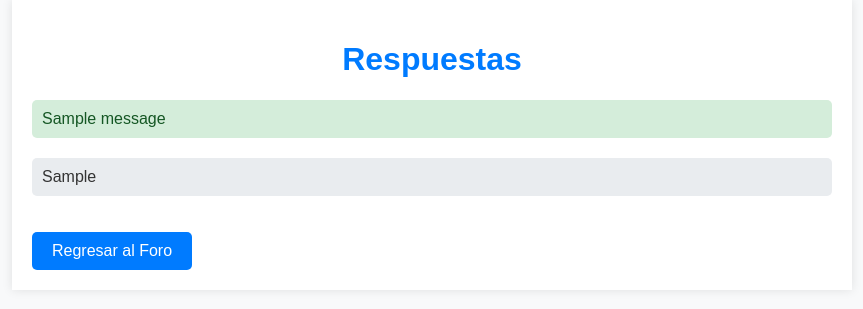
After one commit to elmerurbina/EcoWeb_Devs, a Flask app: page /respuestas in a window 1280 px wide. The commit adds this page. Shown: the top 309 px of the page, without its empty margins (208-1071 px from the left). Run offline with Flask 3, Linux system fonts and the light colour scheme; tables that the repository leaves empty hold one stand-in row (values such as "Sample post"); one stand-in notice (Sample message) is shown.

Commit message:
Foro respuestas saved on database

```diff
--- a/app.py
+++ b/app.py
@@ -3,7 +3,7 @@ from autenticacion import register, login
 from publicaciones import publicaciones
 from campanias import campanias, new_campaign, add_comment
 from denuncia import denuncia, denunciaForm, submit_denuncia
-from foro import foro, new_debate, new_thread, new_question, new_response, submit_answer
+from foro import foro, new_debate, new_thread, new_question, new_response, respuestas
 from config import Config
 from submit_publication import submit_publication
 from ia import recognize
@@ -45,7 +45,7 @@ app.add_url_rule('/new_debate', 'new_debate', new_debate, methods=['POST'])
 app.add_url_rule('/new_question', 'new_question', new_question, methods=['POST'])
 app.add_url_rule('/new_thread', 'new_thread', new_thread, methods=['POST'])
 app.add_url_rule('/new_response', 'new_response', new_response, methods=['POST'])
-app.add_url_rule('/submit_answer', 'submit_answer', submit_answer, methods=['POST'])
+app.add_url_rule('/respuestas', 'respuestas', respuestas)
 
 
 @app.route('/ia', methods=['GET'])
--- a/db.py
+++ b/db.py
@@ -1,5 +1,6 @@
 import mysql.connector
 from mysql.connector import Error
+from datetime import datetime
 
 def create_connection():
     """ Create a database connection to the MySQL database """
@@ -19,14 +20,34 @@ def create_connection():
     return connection
 
 
-def save_respuesta(respuesta, item_id, item_type):
-    conn = create_connection()
-    if conn:
-        cursor = conn.cursor()
-        cursor.execute('INSERT INTO respuestas (respuesta, item_id, item_type) VALUES (%s, %s, %s)', (respuesta, item_id, item_type))
-        conn.commit()
-        cursor.close()
-        conn.close()
+def save_response(respuesta):
+    try:
+        connection = create_connection()
+        if connection is None:
+            return False
+
+        cursor = connection.cursor()
+
+        # Use placeholders for parameters in the SQL query
+        query = '''
+            INSERT INTO respuestas (respuesta)
+            VALUES (%s)
+        '''
+
+        # Pass respuesta as a single-element tuple
+        cursor.execute(query, (respuesta,))
+
+        connection.commit()
+        print("Response saved successfully")
+        return True
+    except Error as e:
+        print(f"Error: {e}")
+        return False
+    finally:
+        if cursor:
+            cursor.close()
+        if connection:
+            connection.close()
 
 def get_respuestas():
     conn = create_connection()
--- a/foro.py
+++ b/foro.py
@@ -1,6 +1,6 @@
 from flask import Flask, render_template, request, url_for, redirect, flash, jsonify
-from db import ForoDebate, ForoHilo, ForoPregunta, get_all_debates, get_all_questions, get_all_threads, save_respuesta, \
-    get_respuestas
+from db import ForoDebate, ForoHilo, ForoPregunta, get_all_debates, get_all_questions, get_all_threads, save_response, \
+    get_respuestas, create_connection
 
 app = Flask(__name__)
 
@@ -20,7 +20,7 @@ def foro():
     # Create a dictionary to map item_id and item_type to their responses
     respuestas_dict = {}
     for respuesta in respuestas:
-        key = (respuesta.item_id, respuesta.item_type)
+        key = ()
         if key not in respuestas_dict:
             respuestas_dict[key] = []
         respuestas_dict[key].append(respuesta)
@@ -74,33 +74,37 @@ def new_thread():
     return redirect(url_for('foro'))
 
 
+import logging
+
+
 @app.route('/new_response', methods=['POST'])
 def new_response():
     respuesta = request.form['respuesta']
-    item_id = request.form.get('item_id')
-    item_type = request.form.get('item_type')
 
-    try:
-        save_respuesta(respuesta)  # Save the response to the database
-        flash('Respuesta agregada con éxito', 'success')
-    except Exception as e:
-        flash(f'Error al agregar la respuesta: {str(e)}', 'error')
-
-    return redirect(url_for('foro'))
+    success = save_response(respuesta)
+    if success:
+        return redirect('/respuestas')
+    else:
+        return "Error saving response", 500
 
 
-@app.route('/submit_answer', methods=['POST'])
-def submit_answer():
-    data = request.json
-    answer_content = data.get('answer')
-    item_id = data.get('item_id')
-    item_type = data.get('item_type')
+@app.route('/respuestas')
+def respuestas():
+    try:
+        connection = create_connection()
+        cursor = connection.cursor(dictionary=True)
 
-    if answer_content and item_id and item_type:
-        save_respuesta(answer_content, item_id, item_type)
-        return jsonify({'status': 'success'})
+        # Fetch all responses
+        cursor.execute('SELECT * FROM respuestas')
+        respuestas = cursor.fetchall()
 
-    return jsonify({'status': 'error'}), 400
+        return render_template('respuestas.html', respuestas=respuestas)
+    except Exception as e:
+        print(f"Error: {e}")
+        return "Error retrieving responses", 500
+    finally:
+        cursor.close()
+        connection.close()
 
 
 if __name__ == '__main__':
--- /dev/null
+++ b/static/css/respuestas.css
@@ -0,0 +1,73 @@
+
+body {
+    font-family: 'Arial', sans-serif;
+    background-color: #f8f9fa;
+    margin: 0;
+    padding: 0;
+    color: #333;
+}
+
+.container {
+    max-width: 800px;
+    margin: 0 auto;
+    padding: 20px;
+    background-color: #ffffff;
+    box-shadow: 0 0 10px rgba(0, 0, 0, 0.1);
+}
+
+h1 {
+    color: #007bff;
+    text-align: center;
+}
+
+.flash-messages {
+    margin-bottom: 20px;
+}
+
+.alert {
+    padding: 10px;
+    border-radius: 5px;
+    margin-bottom: 10px;
+}
+
+.alert-success {
+    background-color: #d4edda;
+    color: #155724;
+}
+
+.alert-warning {
+    background-color: #fff3cd;
+    color: #856404;
+}
+
+.alert-danger {
+    background-color: #f8d7da;
+    color: #721c24;
+}
+
+ul {
+    list-style-type: none;
+    padding: 0;
+}
+
+ul li {
+    background-color: #e9ecef;
+    margin: 5px 0;
+    padding: 10px;
+    border-radius: 5px;
+}
+
+a {
+    display: inline-block;
+    margin-top: 20px;
+    padding: 10px 20px;
+    background-color: #007bff;
+    color: #ffffff;
+    text-decoration: none;
+    border-radius: 5px;
+    text-align: center;
+}
+
+a:hover {
+    background-color: #0056b3;
+}
--- /dev/null
+++ b/templates/respuestas.html
@@ -0,0 +1,34 @@
+<!DOCTYPE html>
+<html lang="es">
+<head>
+    <meta charset="UTF-8">
+    <meta name="viewport" content="width=device-width, initial-scale=1.0">
+    <title>Respuestas</title>
+   <link rel="stylesheet" type="text/css" href="{{ url_for('static', filename='css/respuestas.css') }}">
+</head>
+<body>
+    <div class="container">
+        <h1>Respuestas</h1>
+
+        <!-- Flash messages -->
+        {% with messages = get_flashed_messages(with_categories=true) %}
+          {% if messages %}
+            <div class="flash-messages">
+              {% for category, message in messages %}
+                <div class="alert alert-{{ category }}">{{ message }}</div>
+              {% endfor %}
+            </div>
+          {% endif %}
+        {% endwith %}
+
+        <!-- Display the responses -->
+        <ul>
+            {% for respuesta in respuestas %}
+                <li>{{ respuesta['respuesta'] }}</li>
+            {% endfor %}
+        </ul>
+
+        <a href="{{ url_for('foro') }}">Regresar al Foro</a>
+    </div>
+</body>
+</html>
```
Also changed, not shown: templates/foro.html (+77 -24 lines).
